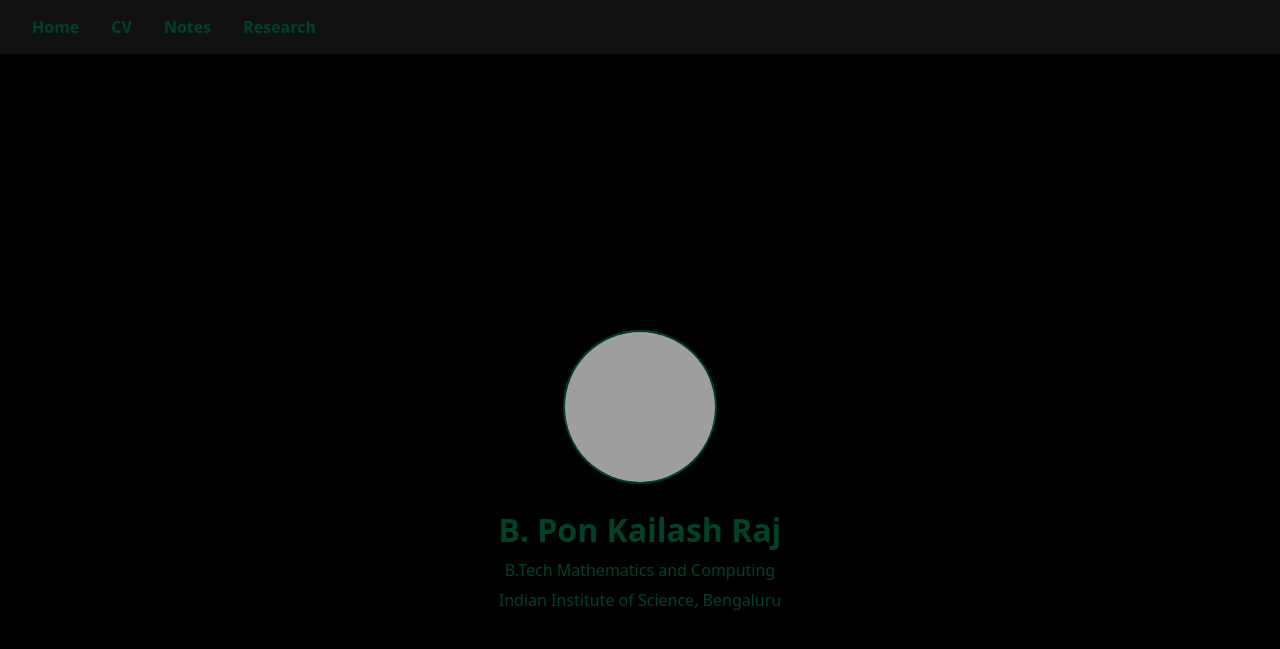
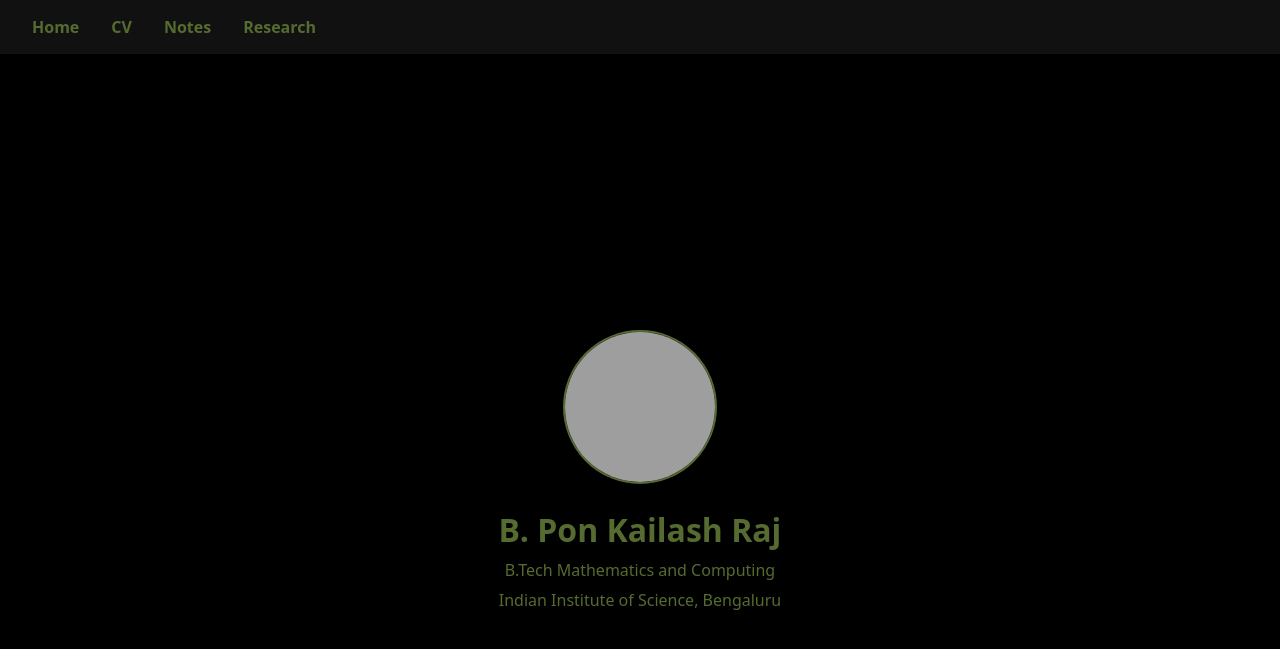
Before and after one commit to PONKAILASHRAJ/pk, a Jekyll site: the page index.html, which Jekyll copies as it is, in a window 1280 px wide. Shown: the top 649 px of the page. Built offline with Jekyll 4.4.1, drawn with Linux system fonts in a browser that asks for light colours; grey boxes are pictures that could not be loaded.

Commit message:
index.html

```diff
--- a/index.html
+++ b/index.html
@@ -7,7 +7,7 @@
   <style>
     :root {
       --burgundy: #800020;
-      --dg:#004225
+      --dg:#556B2F;
     }
 
     body {
```
